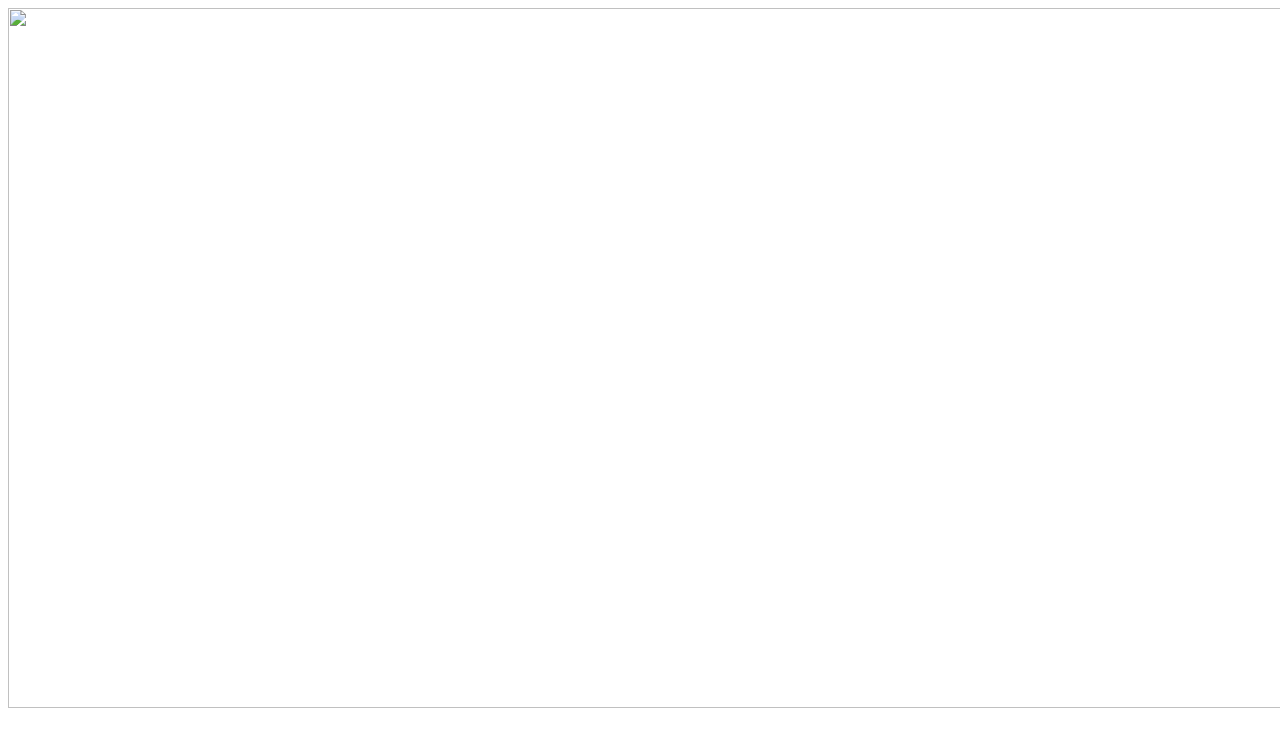
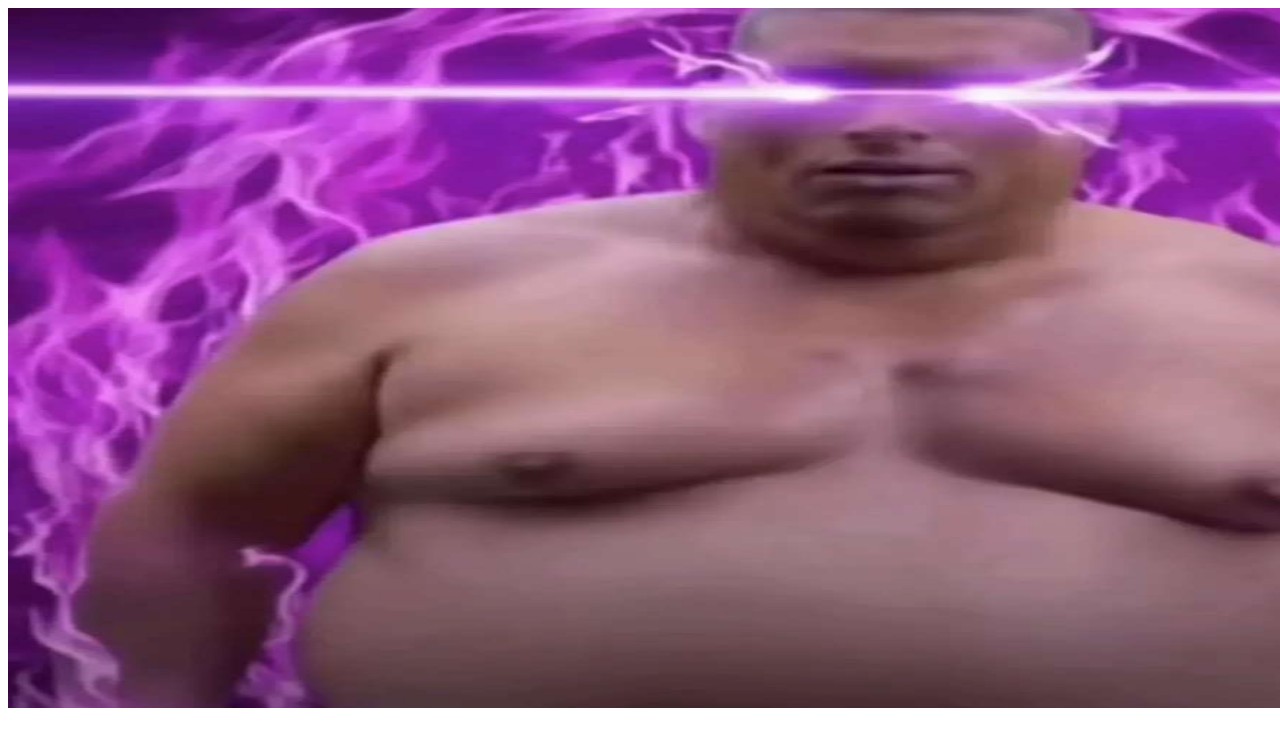
Before and after one commit to r3kd/.com, a plain HTML site: page index.html in a window 1280 px wide. Shown: the top 746 px of the page. Drawn offline with Linux system fonts and the light colour scheme.

Commit message:
Update index.html

```diff
--- a/index.html
+++ b/index.html
@@ -7,6 +7,6 @@
     <link rel="stylesheet" href="styles.css">
 </head>
 <body>
-    <img class="img" src="images/IMG_6359.jpg">
+    <img class="img" src="IMG_6359.jpg">
 </body>
 </html>
```
